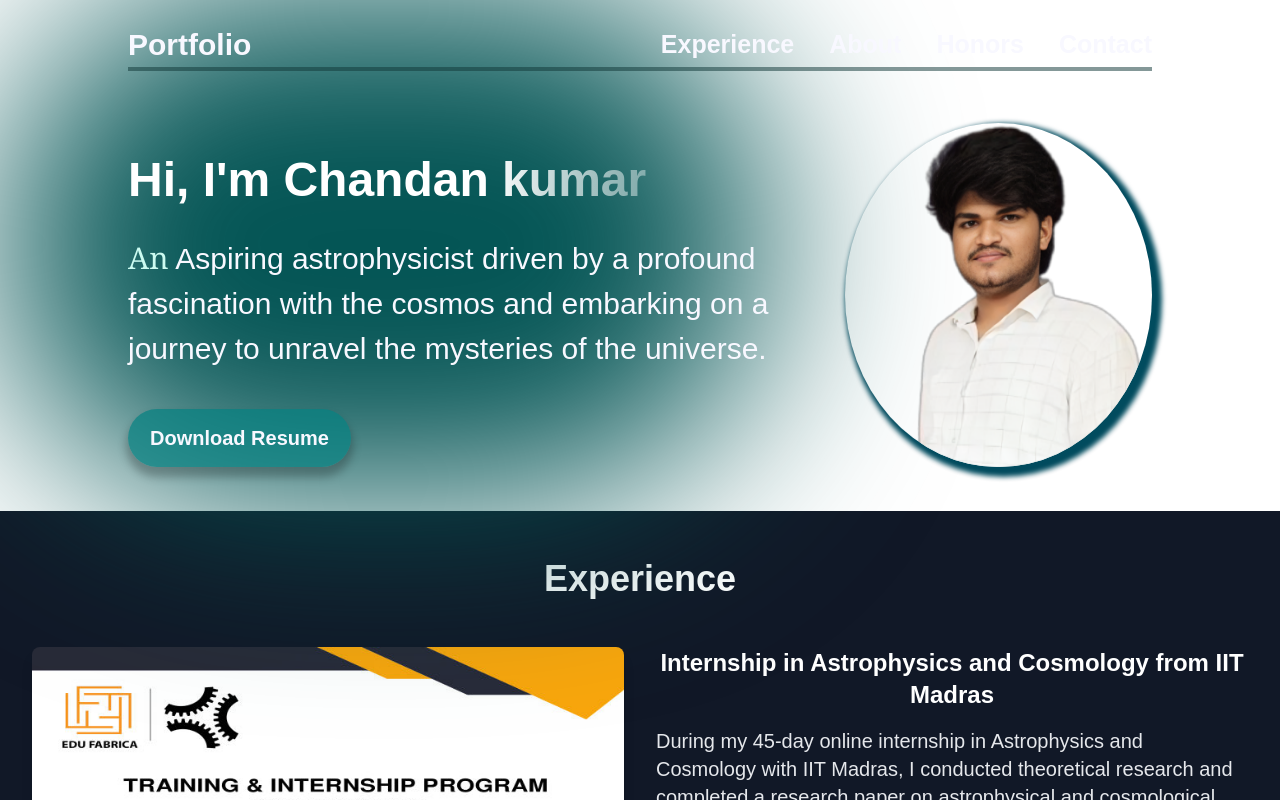
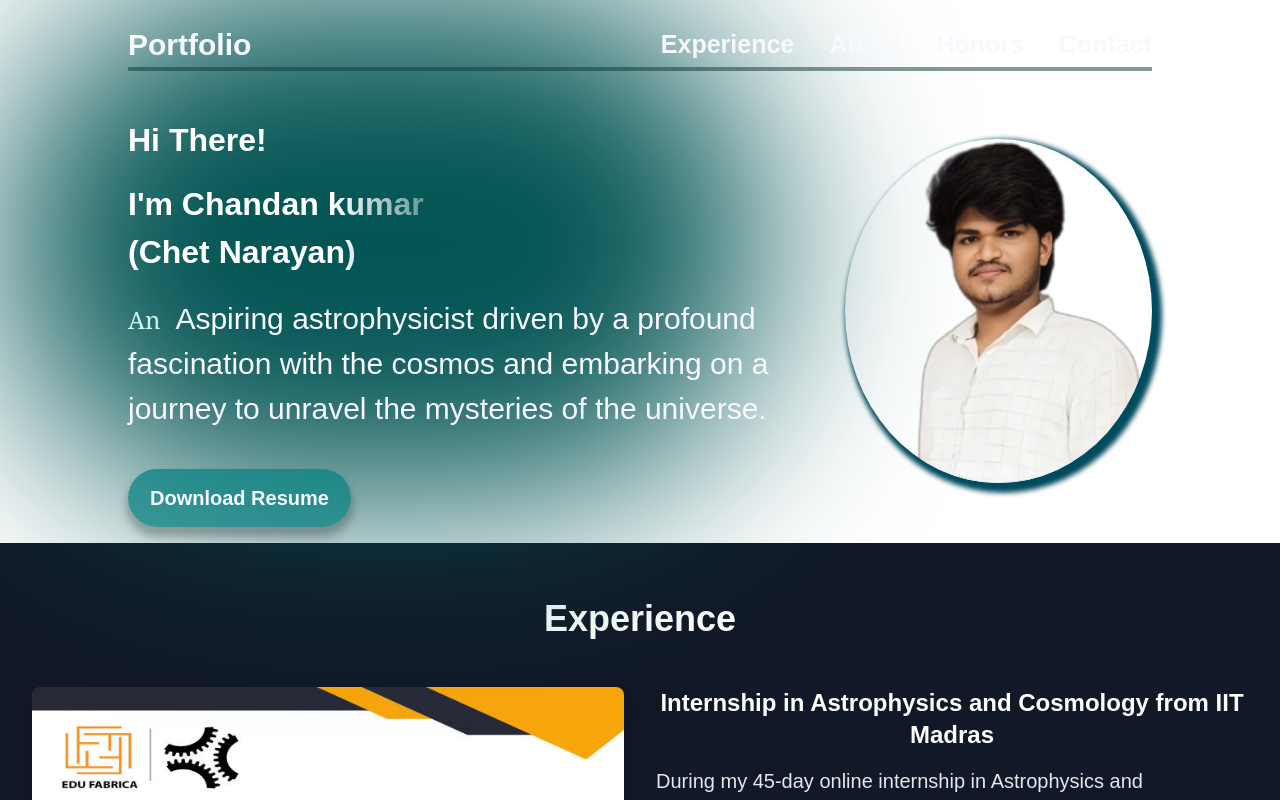
Before and after one commit to Tribhuvan-Web/chandan-kumar-portfolio, a React (Vite) app: page / in a window 1280 px wide. Shown: the top 800 px of the page. Built offline with nearby package versions, Linux system fonts and the light colour scheme.

Commit message:
completed

```diff
--- a/src/components/About/AboutDesktop.jsx
+++ b/src/components/About/AboutDesktop.jsx
@@ -1,6 +1,5 @@
 import React from "react";
 import styles from "./About.module.css";
-import { getImageUrl } from "../../utils";
 import Certificate from "./Certificate";
 
 export const AboutDesktop = () => {
--- a/src/components/About/AboutMobile.jsx
+++ b/src/components/About/AboutMobile.jsx
@@ -1,6 +1,5 @@
 import React from "react";
 import styles from "./About.module.css";
-import { getImageUrl } from "../../utils";
 import Certificate from "./Certificate";
 
 export const AboutMobile = () => {
--- a/src/components/About/Certificate.jsx
+++ b/src/components/About/Certificate.jsx
@@ -63,12 +63,12 @@ const Certificate = () => {
             className="rounded-xl"
           />
           <p>
-            I completed Caltech's non-credit online course, The Evolving
-            Universe, on Coursera. This course explored the formation of stars,
-            galaxies, and cosmic evolution, giving me a strong foundation in
-            astrophysics concepts. Earning the certificate enriched my
-            understanding of the universe’s history and strengthened my passion
-            for exploring cosmic mysteries.
+            I completed Caltech's non-credit online course The Evolving Universe
+            on Coursera. This course explored the formation of stars, galaxies,
+            and cosmic evolution, giving me a strong foundation in astrophysics
+            concepts. Earning the certificate enriched my understanding of the
+            universe's history and strengthened my passion for exploring
+            cosmic mysteries.
           </p>
         </div>
         <div className={`${styles.item} flex flex-col items-center`}>
--- a/src/components/Experience/Experience.jsx
+++ b/src/components/Experience/Experience.jsx
@@ -6,10 +6,10 @@ export const Experience = () => {
   return (
     <>
       <section
-        className="px-4 sm:px-8 py-2 sm:py-12  w-full bg-gray-900"
+        className="px-4 sm:px-8 py-2 sm:py-12 w-full bg-gray-900"
         id="experience"
       >
-        <h2 className="text-4xl font-extrabold mb-12 text-center text-white">
+        <h2 className="text-4xl font-extrabold mb-12 mt-2 text-center text-white">
           Experience
         </h2>
         <div className="flex flex-col w-full gap-8">
--- /dev/null
+++ b/src/components/Hero/DownloadResume.jsx
@@ -0,0 +1,18 @@
+import React from "react";
+import styles from "./Hero.module.css";
+
+const DownloadResume = () => {
+  return (
+    <div>
+      <a
+        download="Resume.pdf"
+        href="/files/Resume.pdf"
+        aria-label="Download Resume"
+      >
+        <span className={styles.downloadBtn}>Download Resume</span>
+      </a>
+    </div>
+  );
+};
+
+export default DownloadResume;
--- a/src/components/Hero/Hero.jsx
+++ b/src/components/Hero/Hero.jsx
@@ -1,27 +1,28 @@
 import React from "react";
 import styles from "./Hero.module.css";
 import { getImageUrl } from "../../utils";
+import DownloadResume from "./DownloadResume";
 
 export const Hero = () => {
   return (
     <section className={styles.container}>
       <div className={styles.content}>
-        <h1 className={styles.title}>Hi, I'm Chandan kumar</h1>
+        <h1 className={styles.title}>
+          {" "}
+          <div className="mb-4">Hi There!</div>
+          I'm Chandan kumar <br />
+          (Chet Narayan)
+        </h1>
         <p className={styles.description}>
-          <span className="text-3xl text-teal-100 text-start font-serif">
+          <span className="text-2xl text-teal-100 text-start font-serif">
             An
-          </span>{" "}
-          Aspiring astrophysicist driven by a profound fascination with the
-          cosmos and embarking on a journey to unravel the mysteries of the
+          </span>
+          &nbsp; Aspiring astrophysicist driven by a profound fascination with
+          the cosmos and embarking on a journey to unravel the mysteries of the
           universe.
         </p>
-        <a
-          download="Resume.pdf"
-          href="/files/Resume.pdf"
-          aria-label="Download Resume"
-        >
-          <span className={styles.downloadBtn}>Download Resume</span>
-        </a>
+
+        <DownloadResume />
       </div>
       <img
         src={getImageUrl("hero/heroImage.png")}
--- a/src/components/Hero/Hero.module.css
+++ b/src/components/Hero/Hero.module.css
@@ -21,7 +21,7 @@
 }
 
 .title {
-  font-size: 3rem;
+  font-size: 2rem;
   font-weight: 900;
   margin-bottom: 20px;
   font-family: var(--font-roboto);
@@ -112,7 +112,8 @@
     height: auto;
     margin-bottom: 16px;
   }
-  .topBlur{
+
+  .topBlur {
     display: absolute;
     top: 35vh;
     height: 65vh;
```
